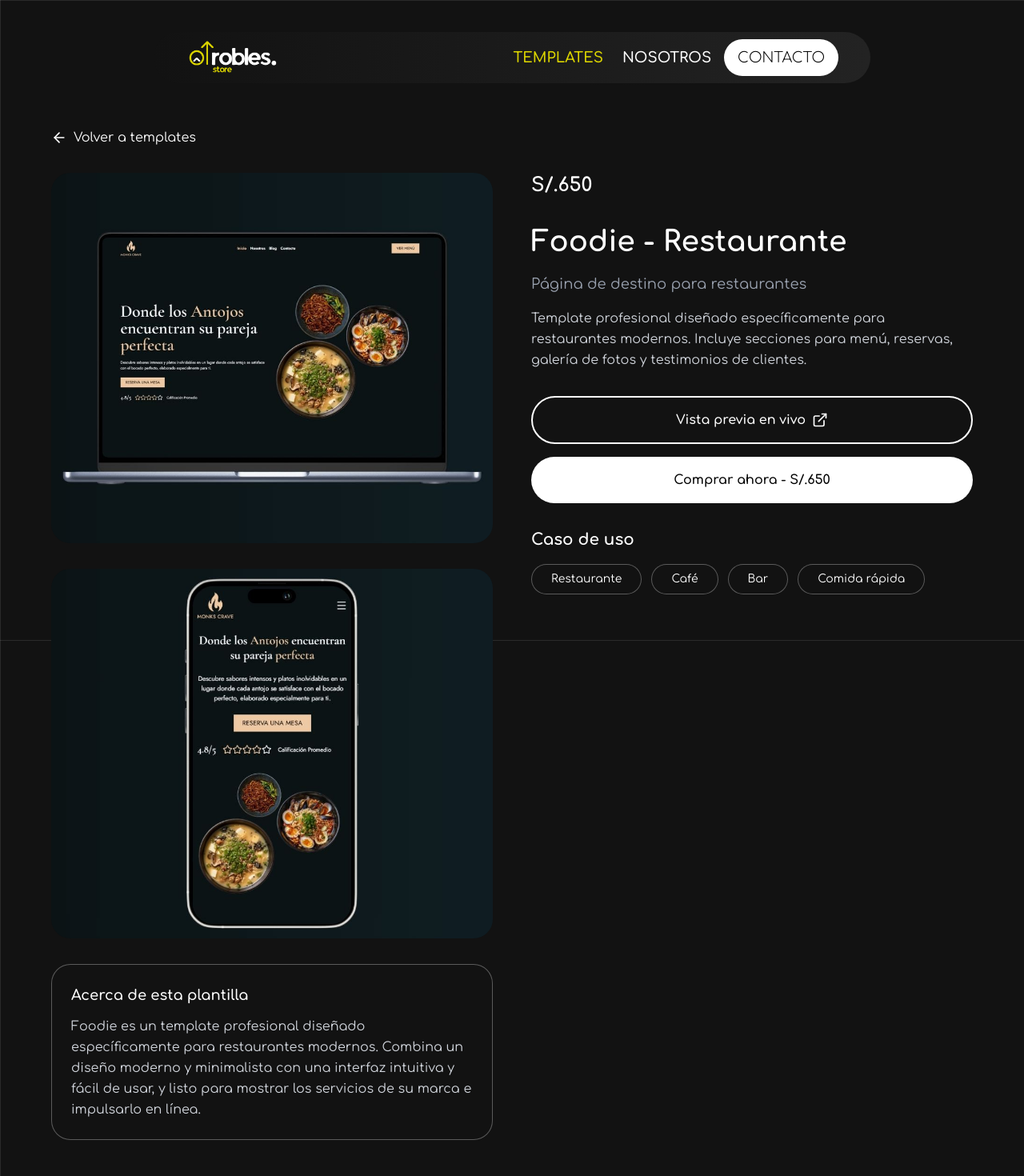
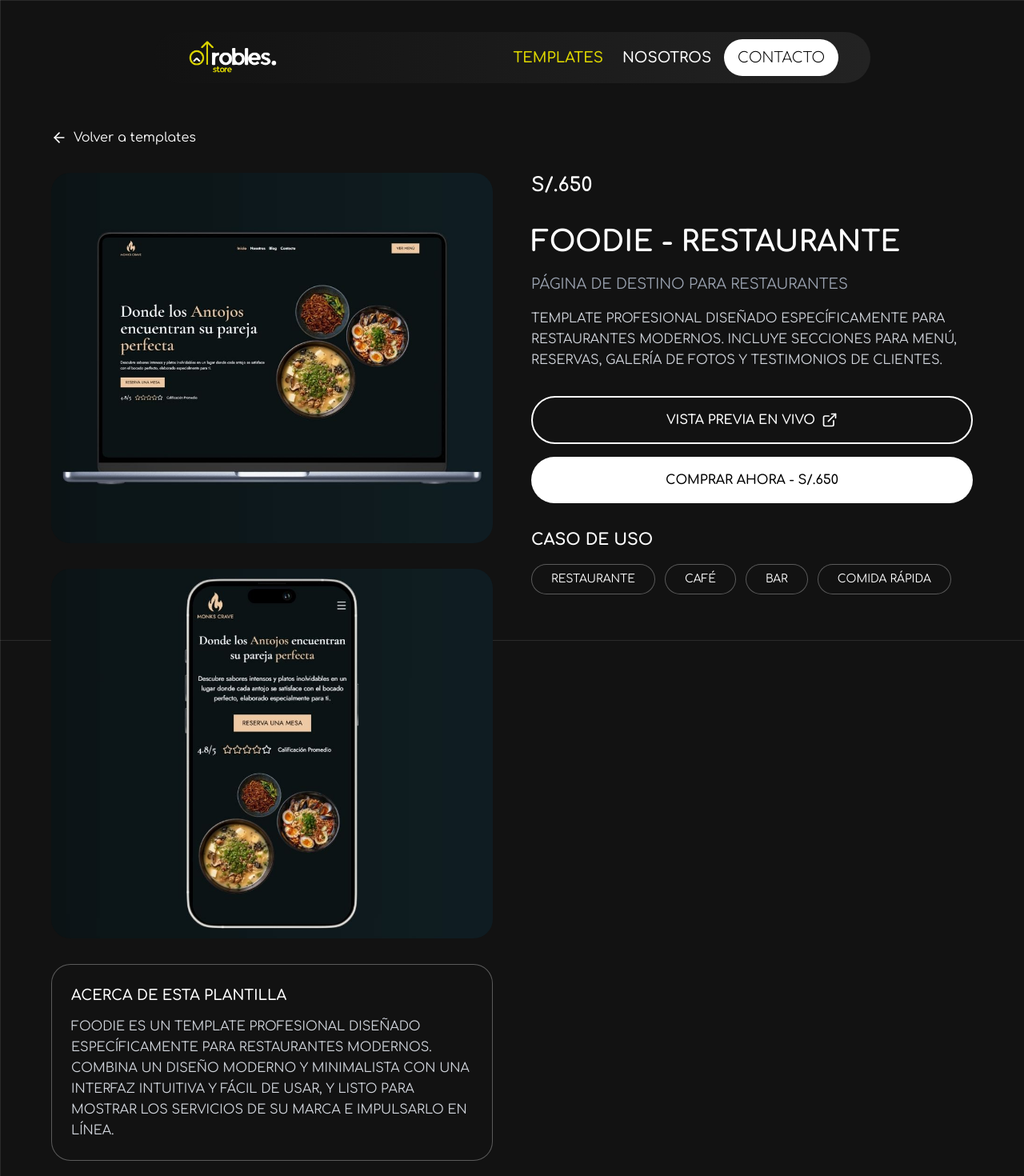
Before and after one commit to MiguelRequenaR/grobles-store, a React (Vite) app: page /template/1 in a window 1280 px wide. Shown: the top 1470 px of the page at 80% size. Built offline with nearby package versions, Linux system fonts and the light colour scheme.

Commit message:
Actualización: Se modificaron detalles visuales (tamaño de texto) en la web.

```diff
--- a/src/components/CallToAction.tsx
+++ b/src/components/CallToAction.tsx
@@ -7,18 +7,18 @@ export default function CallToAction() {
         className="bg-primary border border-white rounded-3xl flex flex-col md:flex-row items-center justify-between p-5 md:p-10 gap-6 md:gap-0"
       >
         <div className="w-full md:w-2/3 space-y-4 md:space-y-4 text-center md:text-left">
-          <span className="bg-black uppercase text-white px-3 py-2 rounded-full inline-block mx-auto md:mx-0">
+          <span className="bg-black uppercase text-white px-3 py-2 rounded-full inline-block mx-auto md:mx-0 text-sm md:text-base">
             Proyecto personalizado
           </span>
           <h2 className="text-white text-2xl font-bold pt-4 md:pt-5 uppercase">
             Construya su sitio web o sistema <br className="hidden md:block" /> web desde cero
           </h2>
-          <p className="text-gray-400 text-base uppercase">
+          <p className="text-gray-400 text-sm md:text-base uppercase">
             Cree un sitio web o sistema web único y personalizado con nuestro equipo <br className="hidden md:block" /> de expertos desde cero.
           </p>
         </div>
         <div className="w-full md:w-1/3 mt-6 md:mt-0 flex">
-          <a href="https://www.groblestudio.com/contact" className="w-full bg-white text-primary border border-transparent px-4 py-2 rounded-full cursor-pointer hover:bg-transparent hover:text-white hover:border-white transition-all duration-500 flex items-center justify-center gap-2 uppercase">
+          <a href="https://www.groblestudio.com/contact" className="w-full bg-white text-primary border border-transparent px-4 py-2 rounded-full cursor-pointer hover:bg-transparent hover:text-white hover:border-white transition-all duration-500 flex items-center justify-center gap-2 uppercase text-sm md:text-base">
 
             Consulta nuestro StartUp
             <ArrowRight className="w-4 h-4" />
--- a/src/components/Fotter.tsx
+++ b/src/components/Fotter.tsx
@@ -67,17 +67,17 @@ export default function Fotter() {
           <ul
           className="grid grid-cols-2 md:grid-cols-3 gap-4 bg-secondary px-5 py-3 rounded-3xl mt-5">
             <li
-            className="hover:text-white hover:bg-primary px-2 py-1 rounded-full transition-all duration-500 text-center cursor-pointer uppercase"
+            className="hover:text-white hover:bg-primary px-2 py-1 rounded-full transition-all duration-500 text-center cursor-pointer uppercase text-sm md:text-base"
             onClick={handleNavigateToHome}>
               Templates
             </li>
             <li
-            className="hover:text-white transition-all duration-500 hover:bg-primary px-2 py-1 rounded-full text-center cursor-pointer uppercase"
+            className="hover:text-white transition-all duration-500 hover:bg-primary px-2 py-1 rounded-full text-center cursor-pointer uppercase text-sm md:text-base"
             onClick={handleNavigateToAbout}>
               Nosotros
             </li>
             <li
-            className="hover:text-white transition-all duration-500 hover:bg-primary px-2 py-1 rounded-full text-center cursor-pointer uppercase"
+            className="hover:text-white transition-all duration-500 hover:bg-primary px-2 py-1 rounded-full text-center cursor-pointer uppercase text-sm md:text-base"
             onClick={handleNavigateToContact}>
               Contacto
             </li>
--- a/src/features/home/components/AskQuestions.tsx
+++ b/src/features/home/components/AskQuestions.tsx
@@ -124,7 +124,7 @@ export default function AskQuestions() {
                   >
                     <div className="px-3 md:px-4 pb-3 md:pb-4">
                       <hr className="mb-2 md:mb-3 text-gray-400 border-t-2 border-dashed" />
-                      <p className="text-white text-base uppercase">
+                      <p className="text-white text-sm md:text-base uppercase">
                         {question.answer}
                       </p>
                     </div>
--- a/src/features/home/components/HeroHome.tsx
+++ b/src/features/home/components/HeroHome.tsx
@@ -7,15 +7,15 @@ export default function HeroHome() {
       <div className="max-w-7xl mx-auto h-full">
         <div className="flex flex-col items-center pt-30 md:pt-50 h-full text-center gap-4">
           <h1
-          className="text-white text-5xl md:text-7xl font-bold uppercase" data-aos="fade-up">
+          className="text-white text-4xl md:text-7xl font-bold uppercase" data-aos="fade-up">
             Presentamos <br /> Grobles - <span
             className="text-secondary">Store</span>
           </h1>
           <p
-          className="text-white text-lg font-bold uppercase" data-aos="fade-up" data-aos-delay="100">
-            Encuentra todo tipo de sitios web para tu negocio, <br /> modernas, personalizadas y optimizadas.
+          className="text-white text-sm md:text-lg font-bold uppercase" data-aos="fade-up" data-aos-delay="100">
+            Encuentra todo tipo de sitios web para tu negocio, modernas, personalizadas y optimizadas.
           </p>
-          <div className="pt-5 flex flex-wrap justify-center gap-x-3 gap-y-3d uppercase" data-aos="zoom-in" data-aos-delay="200">
+          <div className="pt-5 flex flex-wrap justify-center gap-x-3 space-y-3 md:space-y-0 gap-y-3d uppercase" data-aos="zoom-in" data-aos-delay="200">
             <span
               className="text-white bg-primary px-2 py-1 border border-white rounded-full text-sm">
               Diseño centrado en SEO
--- a/src/features/template-detail/index.tsx
+++ b/src/features/template-detail/index.tsx
@@ -124,8 +124,8 @@ export default function TemplateDetail() {
               />
             </div>
             <div className="bg-primary border border-white/30 rounded-3xl p-6 space-y-3">
-              <h4 className="text-white text-lg font-semibold">Acerca de esta plantilla</h4>
-              <p className="text-gray-300 text-base leading-relaxed">
+              <h4 className="text-white text-lg font-semibold uppercase">Acerca de esta plantilla</h4>
+              <p className="text-gray-300 text-base leading-relaxed uppercase">
                 {template.infoTemplate}
               </p>
             </div>
@@ -141,13 +141,13 @@ export default function TemplateDetail() {
             </div>
 
             <div className="space-y-4">
-              <h1 className="text-white text-4xl font-bold leading-tight">
+              <h1 className="text-white text-xl md:text-4xl font-bold leading-tight uppercase">
                 {template.name}
               </h1>
-              <p className="text-gray-400 text-lg">
+              <p className="text-gray-400 text-base md:text-lg uppercase">
                 {template.description}
               </p>
-              <p className="text-gray-300 text-base leading-relaxed">
+              <p className="text-gray-300 text-sm md:text-base leading-relaxed uppercase">
                 {template.fullDescription}
               </p>
             </div>
@@ -157,7 +157,7 @@ export default function TemplateDetail() {
                 href={template.previewUrl}
                 target="_blank"
                 rel="noopener noreferrer"
-                className="flex items-center justify-center gap-2 w-full bg-transparent border-2 border-white text-white px-6 py-4 rounded-full hover:bg-white hover:text-black transition-all duration-300 font-semibold text-base"
+                className="flex items-center justify-center gap-2 w-full bg-transparent border-2 border-white text-white px-6 py-4 rounded-full uppercase hover:bg-white hover:text-black transition-all duration-300 font-semibold text-sm md:text-base"
               >
                 Vista previa en vivo
                 <ExternalLink className="w-5 h-5" />
@@ -165,19 +165,19 @@ export default function TemplateDetail() {
 
               <button
                 onClick={handleBuyClick}
-                className="flex items-center border border-transparent justify-center gap-2 w-full bg-white text-black px-6 py-4 rounded-full hover:bg-transparent hover:text-white hover:border-white transition-all duration-300 font-semibold text-base cursor-pointer"
+                className="flex items-center border border-transparent justify-center gap-2 w-full bg-white text-black px-6 py-4 rounded-full hover:bg-transparent hover:text-white hover:border-white transition-all duration-300 font-semibold text-sm md:text-base cursor-pointer uppercase"
               >
                 Comprar ahora - S/.{template.price}
               </button>
             </div>
 
             <div className="space-y-4">
-              <h3 className="text-white text-xl font-bold">Caso de uso</h3>
+              <h3 className="text-white text-lg md:text-xl font-bold uppercase">Caso de uso</h3>
               <div className="flex flex-wrap gap-3">
                 {template.useCases.map((useCase, index) => (
                   <span
                     key={index}
-                    className="bg-primary border border-white/30 text-white px-6 py-2 rounded-full text-sm"
+                    className="bg-primary border border-white/30 text-white px-6 py-2 uppercase rounded-full text-sm"
                   >
                     {useCase}
                   </span>
```
Also changed, not shown: src/features/home/components/AboutHome.tsx (+10 -10 lines), src/features/home/components/CallToActionHome.tsx (+5 -5 lines).
